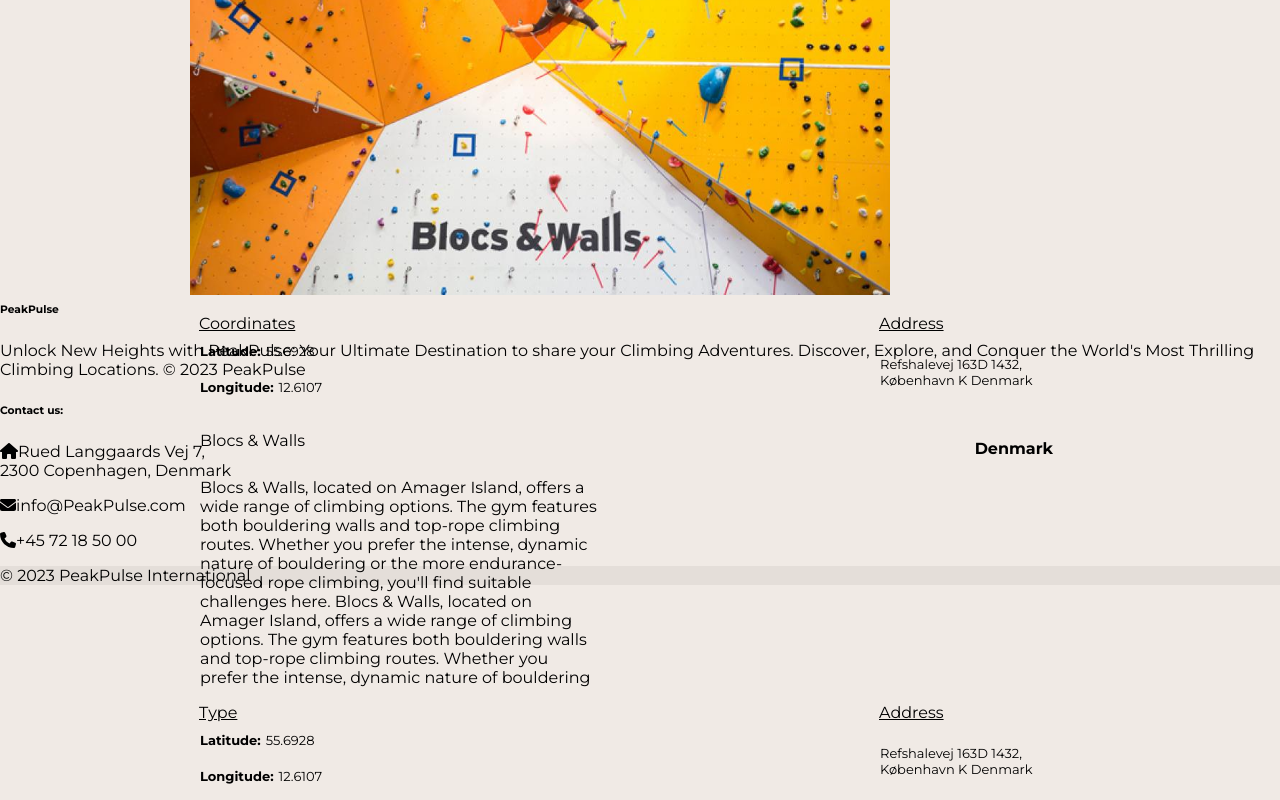
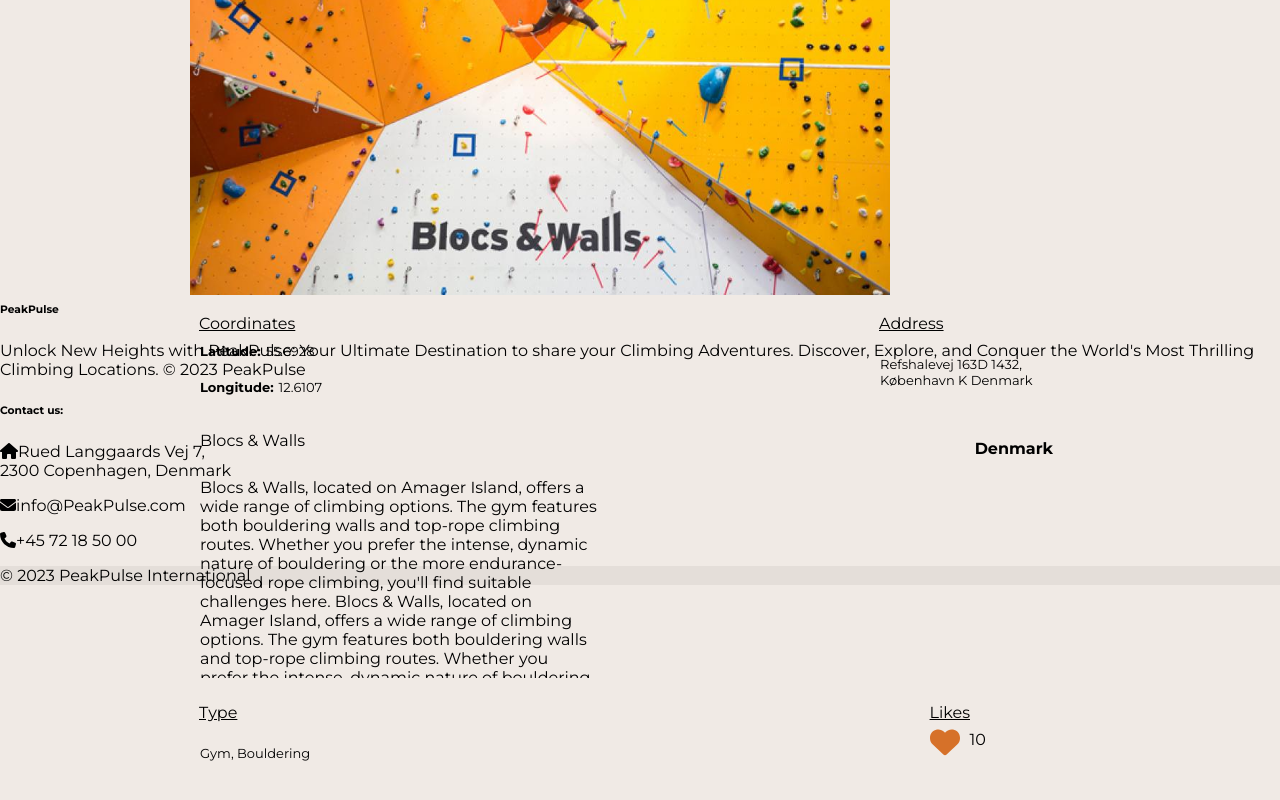
Before and after one commit to Chris-cvR/TID-React-Climbing-Platform, a React (Create React App) app: page / in a window 1280 px wide. Shown: the part 286-1086 px from the top of the page. Built offline with nearby package versions, Linux system fonts and the light colour scheme.

Commit message:
Finished Detailed location card

```diff
--- a/src/components/common/DetailedLocationCard.js
+++ b/src/components/common/DetailedLocationCard.js
@@ -2,6 +2,8 @@ import React from 'react';
 import "../../styles/index.css";
 import picture1 from "../../assets/images/Blocs&Walls.jpg"
 import { Container, Card } from 'react-bootstrap';
+import { FontAwesomeIcon } from '@fortawesome/react-fontawesome';
+import { faHeart } from '@fortawesome/free-solid-svg-icons';
 
 
 function LocationCard() {
@@ -62,32 +64,20 @@ function LocationCard() {
                         <div className='detailed-text'>
                             Blocs & Walls, located on Amager Island, offers a wide range of climbing options. The gym features both bouldering walls and top-rope climbing routes. Whether you prefer the intense, dynamic nature of bouldering or the more endurance-focused rope climbing, you'll find suitable challenges here. Blocs & Walls, located on Amager Island, offers a wide range of climbing options. The gym features both bouldering walls and top-rope climbing routes. Whether you prefer the intense, dynamic nature of bouldering or the more endurance-focused rope climbing, you'll find suitable challenges here. Blocs & Walls, located on Amager Island, offers a wide range of climbing options. The gym features both bouldering walls and top-rope climbing routes. Whether you prefer the intense, dynamic nature of bouldering or the more endurance-focused rope climbing, you'll find suitable challenges here.
                         </div>
-                        <div className="detailed-flex-container">
+                        <div className="detailed-flex-container2">
                             <div className="detailed-content">
                                 <h8>Type</h8>
                                 <div className="detailed-text-container">
-                                    <div className="coordinate-container">
-                                        <p><b>Latitude:</b></p>
-                                        <span className="coordinate-value">55.6928</span>
-                                    </div>
-                                </div>
-
-                                <div className="detailed-text-container">
-                                    <div className="coordinate-container">
-                                        <p><b>Longitude:</b></p>
-                                        <span className="coordinate-value">12.6107</span>
-                                    </div>
+                                    <p>Gym, Bouldering</p>
                                 </div>
 
                             </div>
 
-                            <div className="detailed-content">
-                                <h8>Address</h8>
-                                <div className="detailed-text-container">
-                                    <p>Refshalevej 163D
-                                        1432, København K
-                                        Denmark
-                                    </p>
+                            <div className="detailed-likes-content">
+                                <h8>Likes</h8>
+                                <div className="coordinate-container">
+                                    <FontAwesomeIcon icon={faHeart} id="likes-heart" />
+                                    <div id="detailed-likes">10</div>
                                 </div>
                             </div>
                         </div>
--- a/src/styles/index.css
+++ b/src/styles/index.css
@@ -146,7 +146,7 @@ code {
   margin-left: 10px;
   width: 400px;
   max-width: 400px;
-  max-height: 210px;
+  max-height: 200px;
   word-wrap: break-word;
   overflow: auto;
 }
@@ -160,6 +160,12 @@ code {
 
 .detailed-flex-container {
   margin-top: 15px;
+  display: flex;
+  justify-content: space-between;
+}
+
+.detailed-flex-container2 {
+  margin-top: 25px;
   display: flex;
   justify-content: space-between;
 }
@@ -178,17 +184,33 @@ code {
   text-decoration: underline;
 }
 
+.detailed-likes-content h8  {
+  margin-right: 120px;
+  text-decoration: underline;
+}
+
+#detailed-likes {
+  margin-top: 8px;
+  margin-left: 10px;
+}
+
+#likes-heart {
+  margin-top: 5px;
+  color: hsl(25, 68%, 50%);
+  font-size: 30px;
+}
+
 .coordinate-container {
   display: flex;
-  align-items:column; /* Vertically align the content */
-  align-items: flex-start; /* Stack elements vertically and align them to the left */
+  align-items:column;
+  align-items: flex-start;
 }
 
 .coordinate-container p {
   margin: 0;
-  margin-right: 5px; /* Add a small margin to separate the label and value */
+  margin-right: 5px;
 }
 
 .coordinate-value p {
-  display: inline-block; /* Display the span as inline-block */
+  display: inline-block;
 }
```
